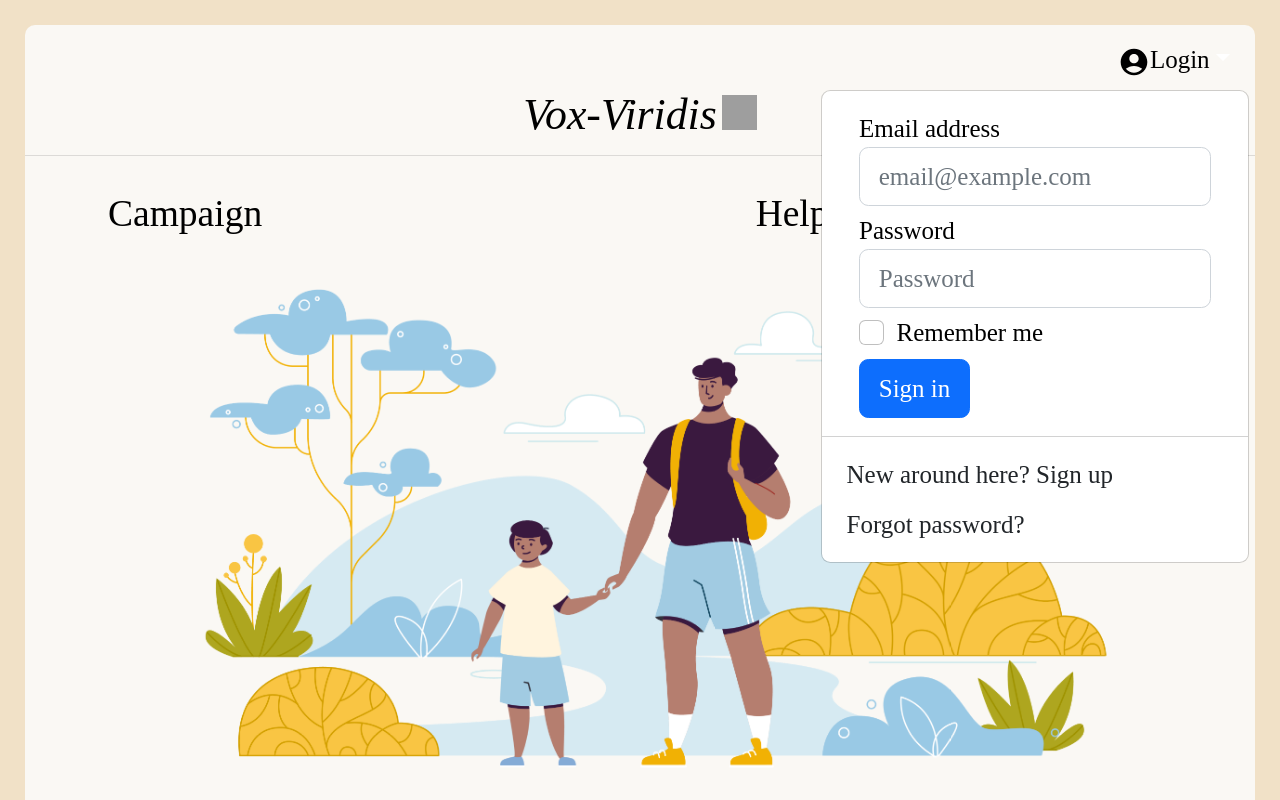
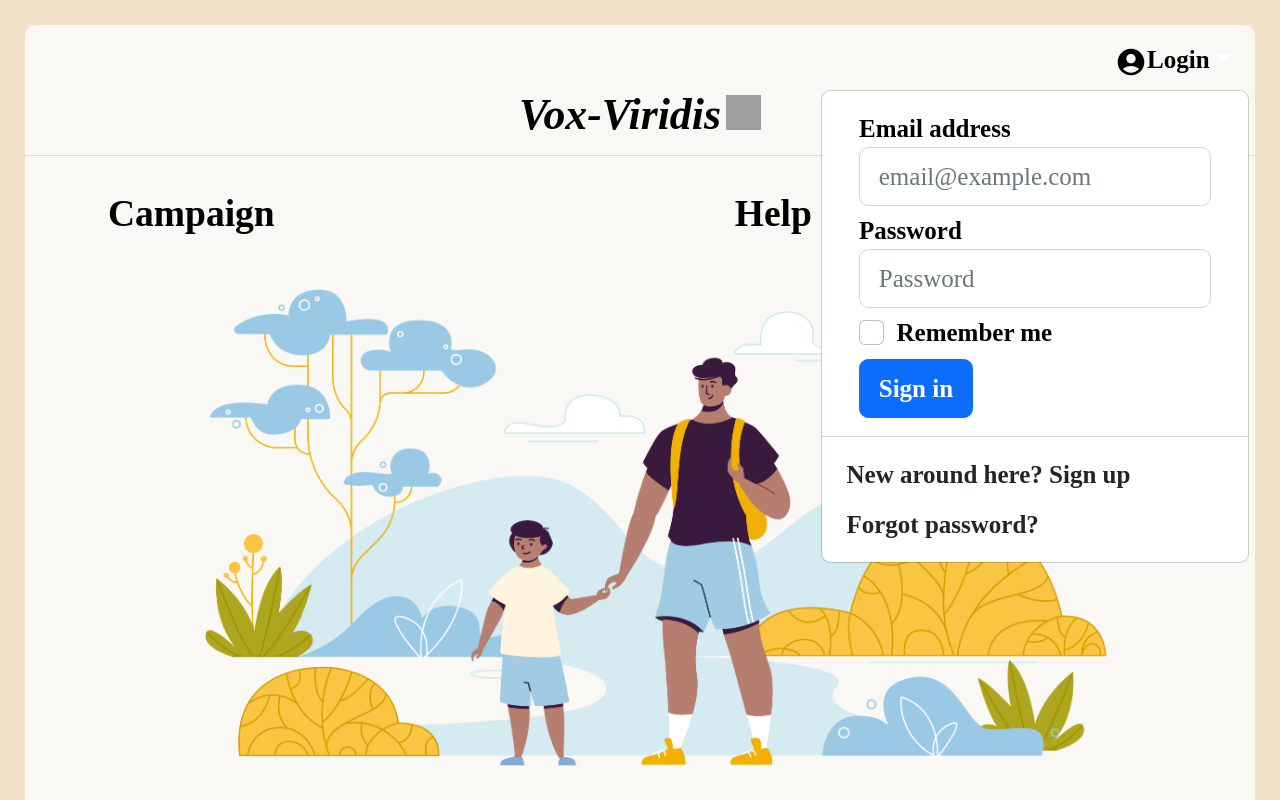
Before and after one commit to cs203t5/cs203t5-frontend, a Next.js app in the folder vox-viridis/: page / in a window 1280 px wide. Both pictures are taken after a click on the button "Login". Shown: the top 800 px of the page. Built offline with nearby package versions, Linux system fonts and the light colour scheme; grey boxes are pictures that could not be loaded; a web font is replaced by a local one.

Commit message:
bolded every shit

```diff
--- a/vox-viridis/components/Navbar.js
+++ b/vox-viridis/components/Navbar.js
@@ -68,16 +68,27 @@ const Navbar = () => {
                                 <button
                                     type="submit"
                                     className="btn btn-primary"
-                                    style={{ marginTop: "5px" }}
+                                    style={{
+                                        marginTop: "5px",
+                                        fontWeight: "bold",
+                                    }}
                                 >
                                     Sign in
                                 </button>
                             </form>
                             <div className="dropdown-divider"></div>
-                            <a className="dropdown-item" href="/register">
+                            <a
+                                className="dropdown-item"
+                                href="/register"
+                                style={{ fontWeight: "bold" }}
+                            >
                                 New around here? Sign up
                             </a>
-                            <a className="dropdown-item" href="/forgetpassword">
+                            <a
+                                className="dropdown-item"
+                                href="/forgetpassword"
+                                style={{ fontWeight: "bold" }}
+                            >
                                 Forgot password?
                             </a>
                         </Dropdown.Menu>
@@ -94,7 +105,7 @@ const Navbar = () => {
                             cursor: "pointer",
                         }}
                     >
-                        <h3 style={{ textAlign: "center" }}>
+                        <h3 style={{ textAlign: "center", fontWeight: "bold" }}>
                             Vox-Viridis
                             <img
                                 className="col mb-2"
--- a/vox-viridis/styles/globals.css
+++ b/vox-viridis/styles/globals.css
@@ -15,7 +15,7 @@ a {
     font-family: "Italiana", serif;
     color: black;
     box-sizing: border-box;
-    font-weight: 500;
+    font-weight: 600;
     font-size: 25px;
     /* font-size: 1.2rem; */
 }
```
